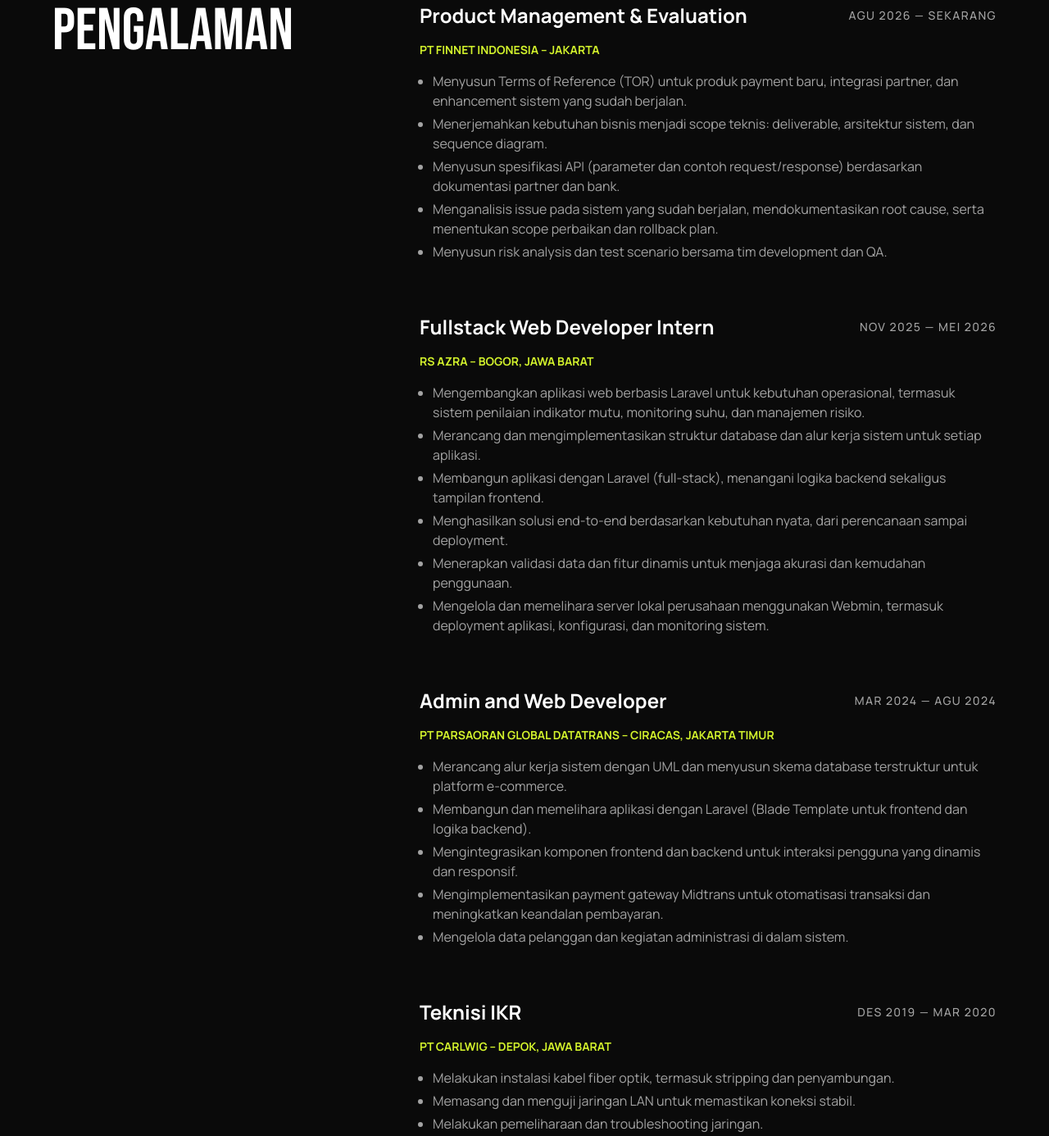
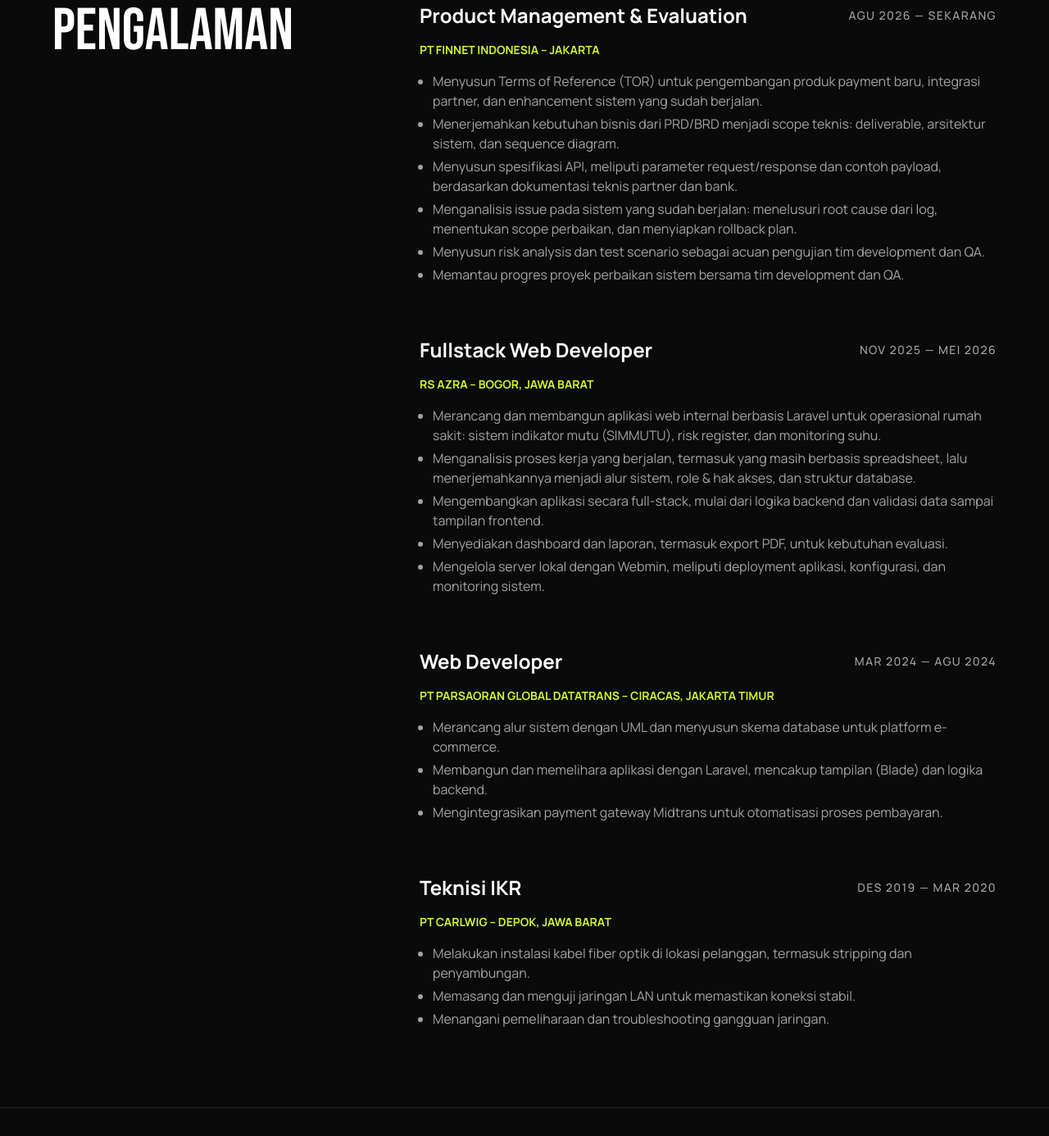
Before and after one commit to xsuryaax/Portfolio, a plain HTML site: page index.html in a window 1280 px wide. Shown: the part 1911-3297 px from the top of the page at 82% size. Drawn offline with nearby package versions, Linux system fonts and the light colour scheme.

Commit message:
Pengalaman: judul & redaksi poin dirapikan

```diff
--- a/index.html
+++ b/index.html
@@ -196,42 +196,40 @@
                     </div>
                     <p class="text-lime font-bold text-xs md:text-sm uppercase">PT Finnet Indonesia – Jakarta</p>
                     <ul class="text-textgray leading-relaxed text-sm md:text-base list-disc list-outside ml-4 space-y-1">
-                        <li>Menyusun Terms of Reference (TOR) untuk produk payment baru, integrasi partner, dan enhancement sistem yang sudah berjalan.</li>
-                        <li>Menerjemahkan kebutuhan bisnis menjadi scope teknis: deliverable, arsitektur sistem, dan sequence diagram.</li>
-                        <li>Menyusun spesifikasi API (parameter dan contoh request/response) berdasarkan dokumentasi partner dan bank.</li>
-                        <li>Menganalisis issue pada sistem yang sudah berjalan, mendokumentasikan root cause, serta menentukan scope perbaikan dan rollback plan.</li>
-                        <li>Menyusun risk analysis dan test scenario bersama tim development dan QA.</li>
+                        <li>Menyusun Terms of Reference (TOR) untuk pengembangan produk payment baru, integrasi partner, dan enhancement sistem yang sudah berjalan.</li>
+                        <li>Menerjemahkan kebutuhan bisnis dari PRD/BRD menjadi scope teknis: deliverable, arsitektur sistem, dan sequence diagram.</li>
+                        <li>Menyusun spesifikasi API, meliputi parameter request/response dan contoh payload, berdasarkan dokumentasi teknis partner dan bank.</li>
+                        <li>Menganalisis issue pada sistem yang sudah berjalan: menelusuri root cause dari log, menentukan scope perbaikan, dan menyiapkan rollback plan.</li>
+                        <li>Menyusun risk analysis dan test scenario sebagai acuan pengujian tim development dan QA.</li>
+                        <li>Memantau progres proyek perbaikan sistem bersama tim development dan QA.</li>
                     </ul>
                 </div>
                 <!-- Exp 1 -->
                 <div class="space-y-3 md:space-y-4">
                     <div class="flex flex-col md:flex-row justify-between md:items-center gap-1 md:gap-2">
-                        <h4 class="text-xl md:text-2xl font-bold">Fullstack Web Developer Intern</h4>
+                        <h4 class="text-xl md:text-2xl font-bold">Fullstack Web Developer</h4>
                         <span class="text-textgray text-[10px] md:text-sm font-medium uppercase tracking-widest">Nov 2025 — Mei 2026</span>
                     </div>
                     <p class="text-lime font-bold text-xs md:text-sm uppercase">RS Azra – Bogor, Jawa Barat</p>
                     <ul class="text-textgray leading-relaxed text-sm md:text-base list-disc list-outside ml-4 space-y-1">
-                        <li>Mengembangkan aplikasi web berbasis Laravel untuk kebutuhan operasional, termasuk sistem penilaian indikator mutu, monitoring suhu, dan manajemen risiko.</li>
-                        <li>Merancang dan mengimplementasikan struktur database dan alur kerja sistem untuk setiap aplikasi.</li>
-                        <li>Membangun aplikasi dengan Laravel (full-stack), menangani logika backend sekaligus tampilan frontend.</li>
-                        <li>Menghasilkan solusi end-to-end berdasarkan kebutuhan nyata, dari perencanaan sampai deployment.</li>
-                        <li>Menerapkan validasi data dan fitur dinamis untuk menjaga akurasi dan kemudahan penggunaan.</li>
-                        <li>Mengelola dan memelihara server lokal perusahaan menggunakan Webmin, termasuk deployment aplikasi, konfigurasi, dan monitoring sistem.</li>
+                        <li>Merancang dan membangun aplikasi web internal berbasis Laravel untuk operasional rumah sakit: sistem indikator mutu (SIMMUTU), risk register, dan monitoring suhu.</li>
+                        <li>Menganalisis proses kerja yang berjalan, termasuk yang masih berbasis spreadsheet, lalu menerjemahkannya menjadi alur sistem, role &amp; hak akses, dan struktur database.</li>
+                        <li>Mengembangkan aplikasi secara full-stack, mulai dari logika backend dan validasi data sampai tampilan frontend.</li>
+                        <li>Menyediakan dashboard dan laporan, termasuk export PDF, untuk kebutuhan evaluasi.</li>
+                        <li>Mengelola server lokal dengan Webmin, meliputi deployment aplikasi, konfigurasi, dan monitoring sistem.</li>
                     </ul>
                 </div>
                 <!-- Exp 2 -->
                 <div class="space-y-3 md:space-y-4">
                     <div class="flex flex-col md:flex-row justify-between md:items-center gap-1 md:gap-2">
-                        <h4 class="text-xl md:text-2xl font-bold">Admin and Web Developer</h4>
+                        <h4 class="text-xl md:text-2xl font-bold">Web Developer</h4>
                         <span class="text-textgray text-[10px] md:text-sm font-medium uppercase tracking-widest">Mar 2024 — Agu 2024</span>
                     </div>
                     <p class="text-lime font-bold text-xs md:text-sm uppercase">PT Parsaoran Global Datatrans – Ciracas, Jakarta Timur</p>
                     <ul class="text-textgray leading-relaxed text-sm md:text-base list-disc list-outside ml-4 space-y-1">
-                        <li>Merancang alur kerja sistem dengan UML dan menyusun skema database terstruktur untuk platform e-commerce.</li>
-                        <li>Membangun dan memelihara aplikasi dengan Laravel (Blade Template untuk frontend dan logika backend).</li>
-                        <li>Mengintegrasikan komponen frontend dan backend untuk interaksi pengguna yang dinamis dan responsif.</li>
-                        <li>Mengimplementasikan payment gateway Midtrans untuk otomatisasi transaksi dan meningkatkan keandalan pembayaran.</li>
-                        <li>Mengelola data pelanggan dan kegiatan administrasi di dalam sistem.</li>
+                        <li>Merancang alur sistem dengan UML dan menyusun skema database untuk platform e-commerce.</li>
+                        <li>Membangun dan memelihara aplikasi dengan Laravel, mencakup tampilan (Blade) dan logika backend.</li>
+                        <li>Mengintegrasikan payment gateway Midtrans untuk otomatisasi proses pembayaran.</li>
                     </ul>
                 </div>
                 <!-- Exp 3 -->
@@ -242,9 +240,9 @@
                     </div>
                     <p class="text-lime font-bold text-xs md:text-sm uppercase">PT Carlwig – Depok, Jawa Barat</p>
                     <ul class="text-textgray leading-relaxed text-sm md:text-base list-disc list-outside ml-4 space-y-1">
-                        <li>Melakukan instalasi kabel fiber optik, termasuk stripping dan penyambungan.</li>
+                        <li>Melakukan instalasi kabel fiber optik di lokasi pelanggan, termasuk stripping dan penyambungan.</li>
                         <li>Memasang dan menguji jaringan LAN untuk memastikan koneksi stabil.</li>
-                        <li>Melakukan pemeliharaan dan troubleshooting jaringan.</li>
+                        <li>Menangani pemeliharaan dan troubleshooting gangguan jaringan.</li>
                     </ul>
                 </div>
             </div>
```
